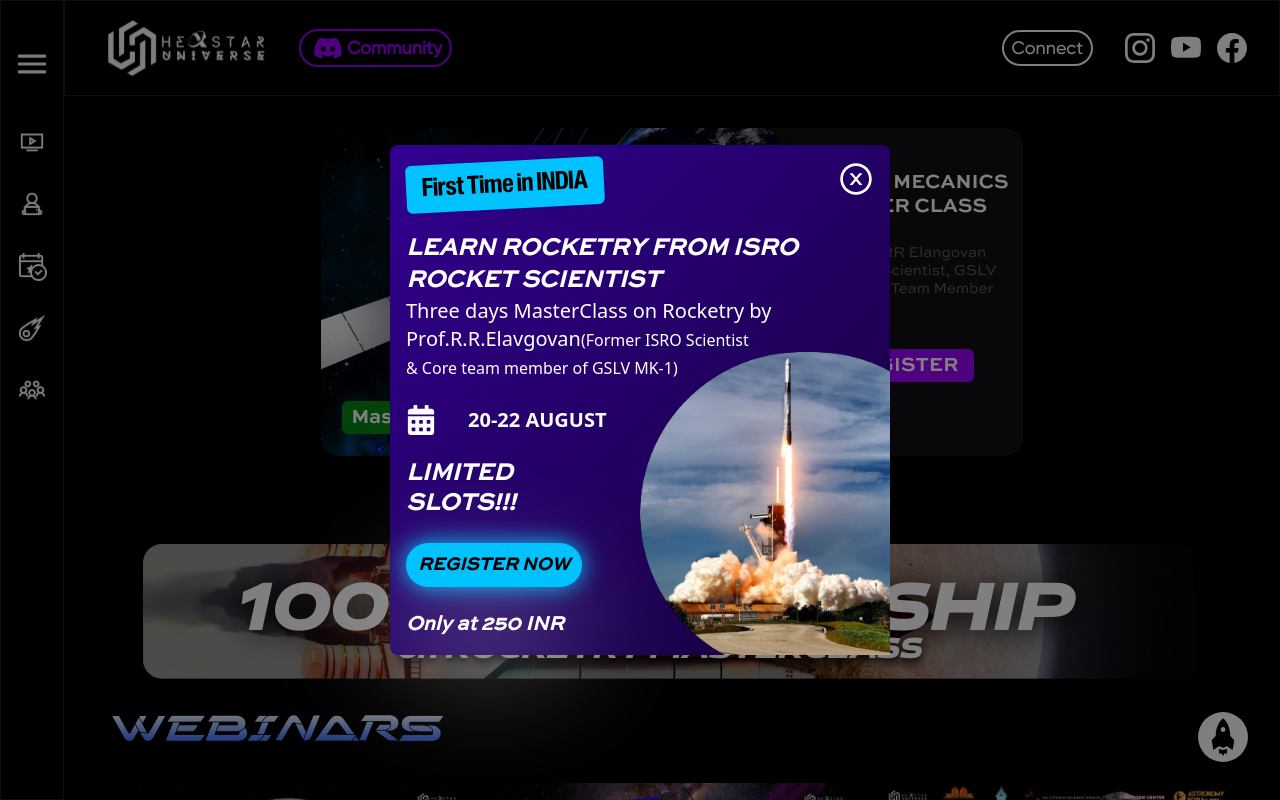
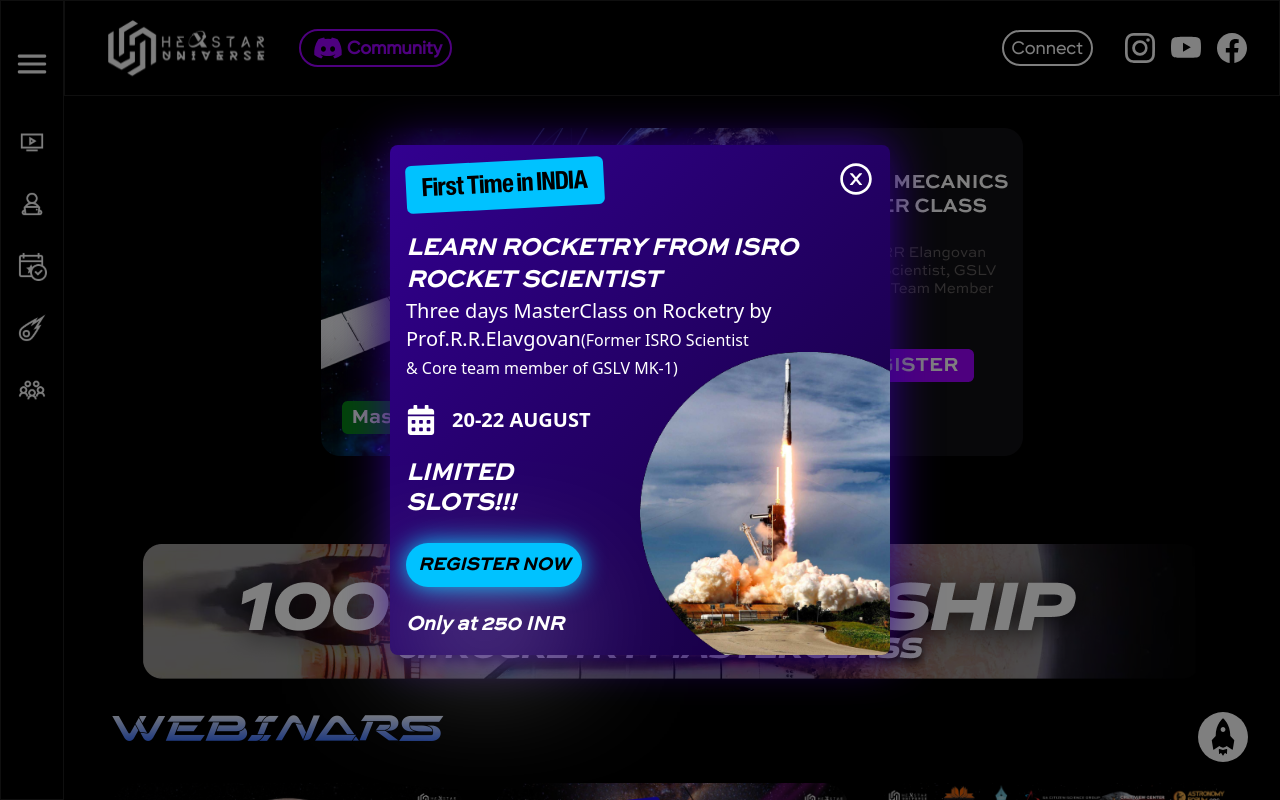
Before and after one commit to AstroSoumyajit/HexStar-Universe, a Next.js app: page / in a window 1280 px wide. Shown: the top 800 px of the page. Built offline with nearby package versions, Linux system fonts and the light colour scheme.

Commit message:
glow added

```diff
--- a/pages/index.js
+++ b/pages/index.js
@@ -56,7 +56,7 @@
         className="relative"
       >
         <div className="focus:outline-0 absolute top-1/2 left-1/2 -translate-x-1/2 -translate-y-1/2">
-          <div className=" rounded-lg bg-gradient-to-tl from-[#14003a] to-[#320090] relative">
+          <div className="rounded-lg bg-gradient-to-tl from-[#14003a] to-[#320090] relative">
             <div className="px-4 py-4 flex flex-col justify-center space-y-6 sm:w-[500px] w-[80vw]">
               <div className="flex justify-between">
                 <h1 className="bg-[#00C2FF] font-bold rounded-md px-4 py-2 -rotate-3 font-Europa_Gro max-w-fit text-2xl">
@@ -81,9 +81,8 @@
                   </span>
                 </h1>
               </div>
-              <div className="flex items-center space-x-8">
+              <div className="flex items-center space-x-4">
                 <FaCalendarAlt className="text-3xl text-white" />
-                {' '}
                 <h1 className="text-xl font-bold text-white ">20-22 AUGUST</h1>
               </div>
               <h1 className="text-2xl italic font-sweet_sans_pro font-bold text-white leading-tight">
@@ -107,8 +106,9 @@
             </div>
             <img
               src="/rocket.png"
-              className="absolute bottom-0 right-0 w-[50%]"
+              className="absolute bottom-0 right-0 w-[50%] rounded-br-lg"
             />
+            <div className='absolute bg-[#320090] inset-0 blur-xl rounded-md -z-10'></div>
           </div>
         </div>
       </Modal>
```
